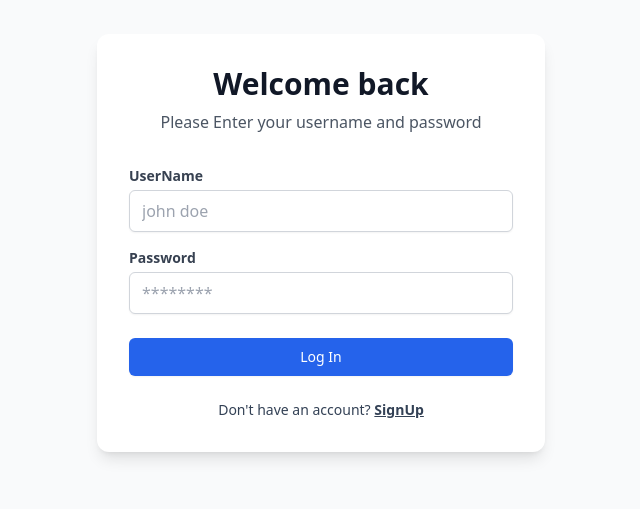
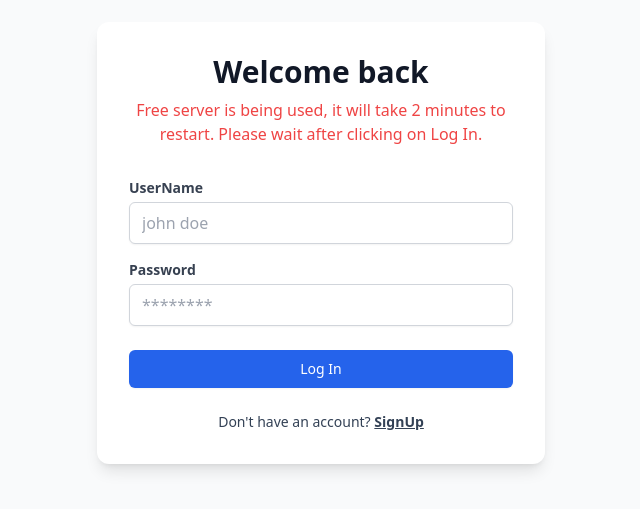
Before and after one commit to subhash18cH/SmartUrlAnalyserFrontend, a React (Vite) app: page /signin in a window 1280 px wide. Shown: the part 157-666 px from the top of the page, without its empty margins (319-959 px from the left). Built offline with nearby package versions, Linux system fonts and the light colour scheme; no server answers.

Commit message:
added alert message

```diff
--- a/src/components/Auth/SignIn.jsx
+++ b/src/components/Auth/SignIn.jsx
@@ -46,8 +46,8 @@
           <h2 className="text-3xl font-bold text-gray-900">
             Welcome back
           </h2>
-          <p className="mt-2 text-gray-600">
-            Please Enter your username and password
+          <p className="mt-2  text-red-500">
+          Free server is being used, it will take 2 minutes to restart. Please wait after clicking on Log In.
           </p>
         </div>
 
@@ -99,7 +99,6 @@
             </button>
           </div>
 
-
           <p className="text-center text-sm text-slate-700 mt-6">
             Don't have an account?{" "}
             <Link
--- a/src/components/Auth/SignUp.jsx
+++ b/src/components/Auth/SignUp.jsx
@@ -55,6 +55,9 @@
           <h2 className="text-3xl font-bold text-gray-900">
             Create your account
           </h2>
+          <p className="mt-2  text-red-500">
+          Free server is being used, it will take 2 minutes to restart. Please wait after clicking on Sign Up.
+          </p>
         </div>
 
         <form className="mt-8 space-y-6" onSubmit={handleSubmit(onSubmitHandler)}>
```
